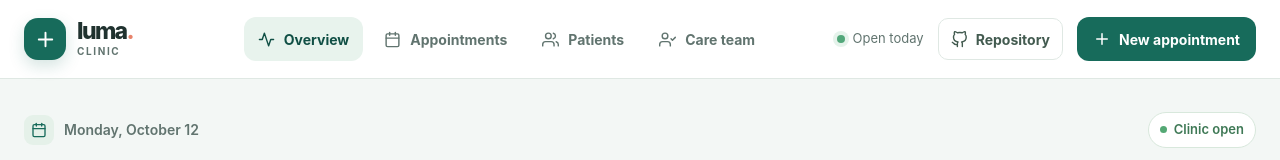
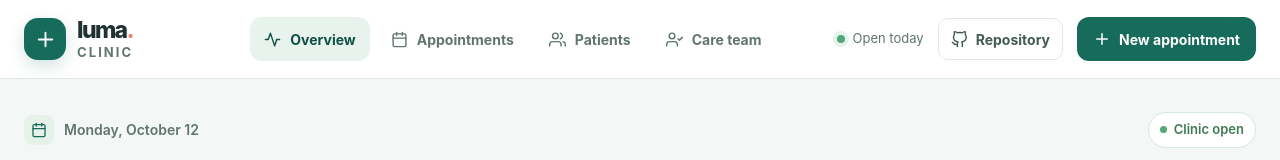
Before and after one commit to a2rp/clinic-management-system, a React (Vite) app: page /overview in a window 1280 px wide. Shown: the top 160 px of the page. Built offline with nearby package versions, Linux system fonts and the light colour scheme.

Commit message:
Keep clinic brand text readable

```diff
--- a/src/components/header/styles.module.css
+++ b/src/components/header/styles.module.css
@@ -61,7 +61,7 @@
       flex-basis: 100%;
       margin-top: 4px;
       color: var(--color-muted);
-      font-size: 10px;
+      font-size: 13px;
       font-weight: 700;
       letter-spacing: 0.16em;
     }
```
